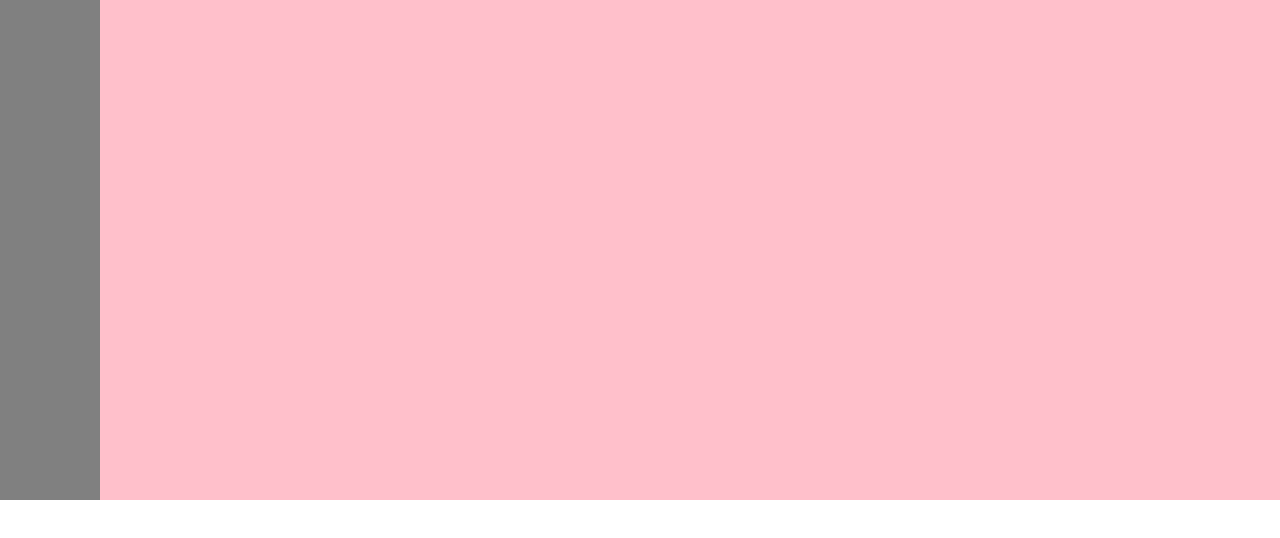
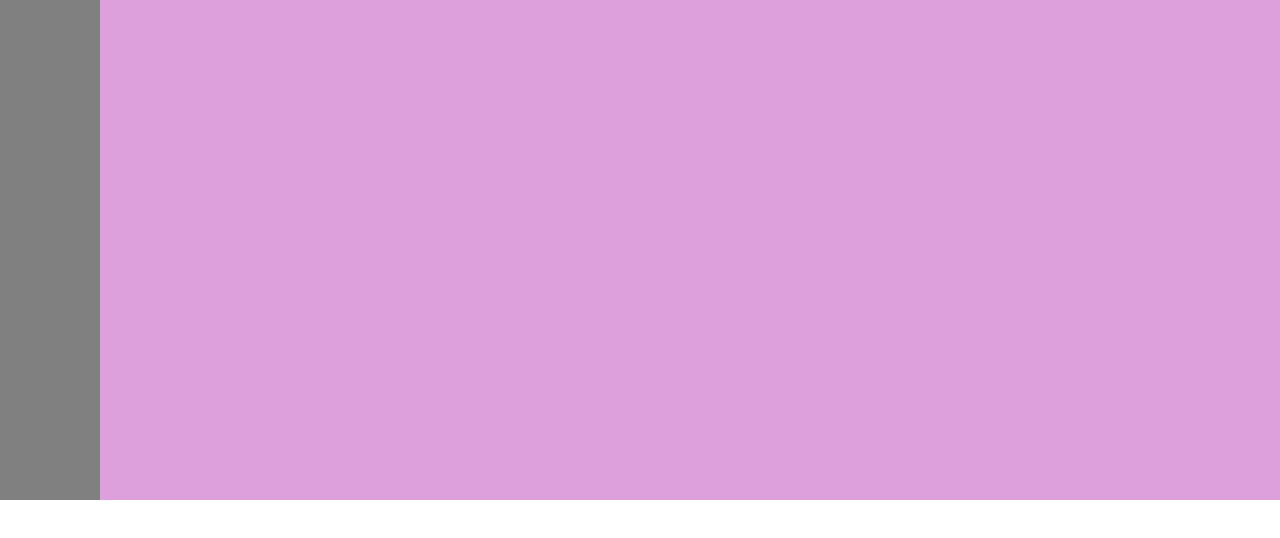
Before and after one commit to GGXXMM/fe-knowledge, a plain HTML site: page CSS/多列布局/两列/index.html in a window 1280 px wide. Drawn offline with Linux system fonts and the light colour scheme.

Commit message:
两列布局update

```diff
--- /dev/null
+++ b/CSS/多列布局/两列/absolute.css
@@ -0,0 +1,19 @@
+#parent {
+  position: relative;
+}
+#left {
+  position: absolute;
+  top: 0;
+  left: 0;
+  width: 100px;
+  height: 500px;
+  background: yellow;
+}
+#right {
+  position: absolute;
+  top: 0;
+  left: 100px;
+  right: 0;
+  height: 500px;
+  background: green;
+}
--- /dev/null
+++ b/CSS/多列布局/两列/flex.css
@@ -0,0 +1,12 @@
+#parent {
+  display: flex;
+  height: 500px;
+}
+#left {
+  width: 100px;
+  background: grey;
+}
+#right {
+  flex: 1;/* 均分了父元素剩余空间 */
+  background: pink;
+}
--- /dev/null
+++ b/CSS/多列布局/两列/grid.css
@@ -0,0 +1,11 @@
+#parent {
+  display: grid;
+  grid-template-columns: 100px auto;
+  height: 500px;
+}
+#left {
+  background: grey;
+}
+#right {
+  background: plum;
+}
--- a/CSS/多列布局/两列/index.html
+++ b/CSS/多列布局/两列/index.html
@@ -15,7 +15,13 @@
   <!-- 2. float+overflow -->
   <!-- <link rel="stylesheet" href="./float-overflow.css"> -->
   <!-- 3. table -->
-  <link rel="stylesheet" href="./table.css">
+  <!-- <link rel="stylesheet" href="./table.css"> -->
+  <!-- 4. absolute绝对定位 -->
+  <!-- <link rel="stylesheet" href="./absolute.css"> -->
+  <!-- 5. flex布局 -->
+  <!-- <link rel="stylesheet" href="./flex.css"> -->
+  <!-- 6. Grid布局 -->
+  <link rel="stylesheet" href="./grid.css">
 </head>
 <body>
   <div id="parent">
```
